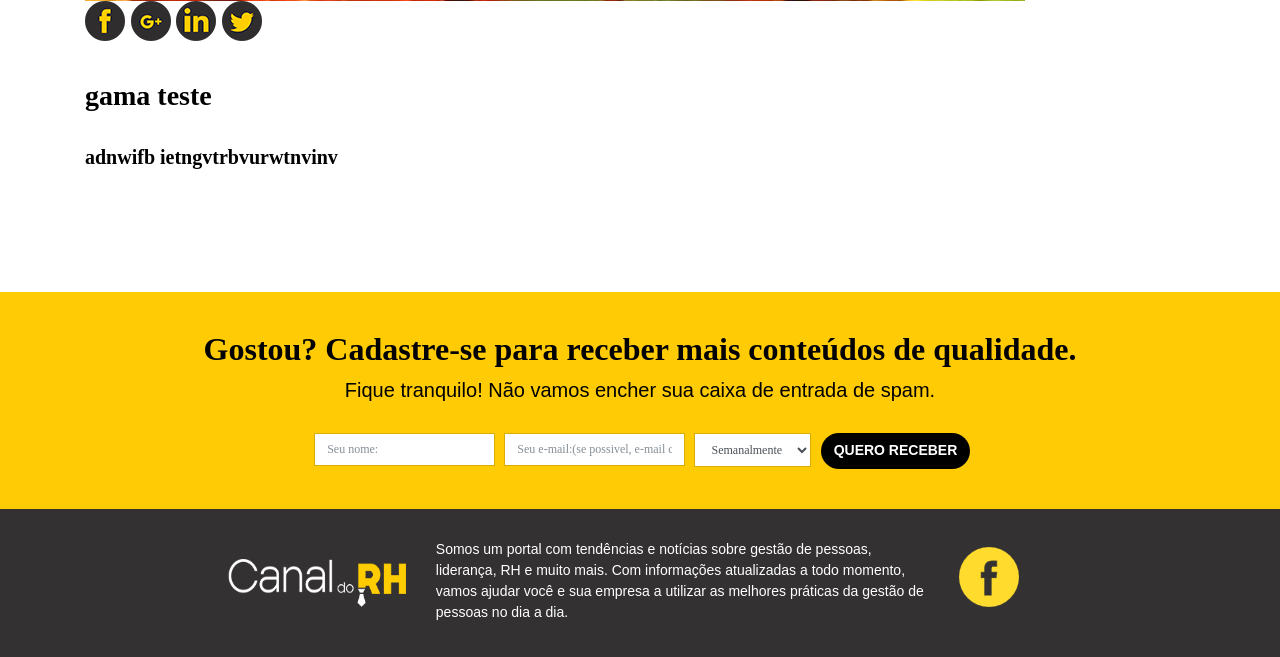
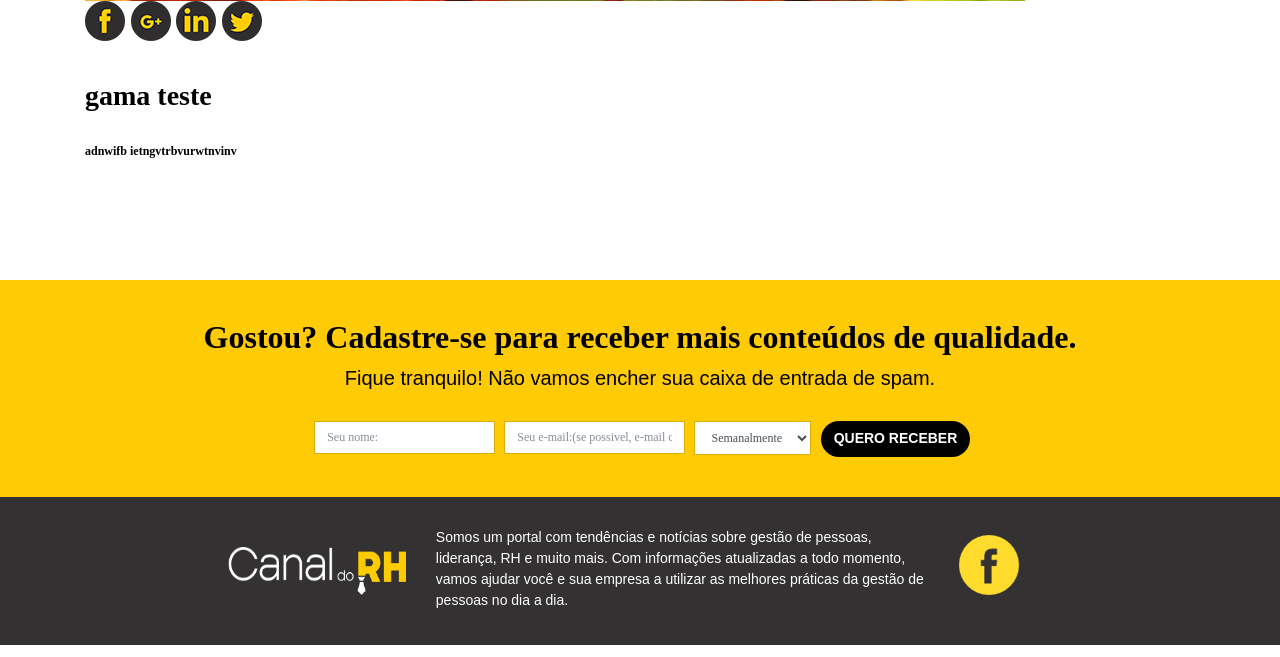
Before and after one commit to philippe28/Django-Blog, a Django app: a page that uses blog/templates/blog/post_detalhe.html in a window 1280 px wide. Shown: the part 1174-1831 px from the top of the page. Run offline with Django 3.2, Linux system fonts and the light colour scheme; data comes from the database, SQL or seed files in the repository; some libraries are stand-ins or nearby versions; some web fonts are replaced.

Commit message:
Ajuste pagina interna7
Ajuste pagina interna7

```diff
--- a/blog/static/css/landing.css
+++ b/blog/static/css/landing.css
@@ -1,4 +1,10 @@
+body{
 
+ background-image: url("https://drive.google.com/open?id=0B2UzCE63W2uCZkhJeXZFdDN2cjA");
+ background-repeat: no-repeat;
+  background-position: top;
+  background-attachment: fixed;
+}
 h2 {
     text-align: center;
     margin-bottom: 50px;
--- a/blog/static/css/style.css
+++ b/blog/static/css/style.css
@@ -13,9 +13,15 @@ p a {
     text-decoration: underline;
 }
 
-h1, h2, h3, h4, h5, h6 {
+h1, h2, h3, h4, h5 {
   font-weight: 800;
   font-family: 'Raleway';
+}
+h6{
+	font-size: 12px;
+	font-weight: 800;
+	font-family: 'Raleway';
+	text-align: left;
 }
 
 #imgLogo, #imgPost{
--- a/blog/templates/blog/landing.html
+++ b/blog/templates/blog/landing.html
@@ -1,8 +1,8 @@
 {% load static %}
 <!DOCTYPE html>
-<html lang="en">
+<html>
 <body>
-	<div class="tamanho" background="https://drive.google.com/open?id=0B2UzCE63W2uCZkhJeXZFdDN2cjA">
+	<div class="tamanho">
 		<link rel="stylesheet" href="{% static 'css/landing.css' %}">
 		<script src="{% static 'js/bootstrap.min.js' %}"></script>
 		<form class="" method="post" action="/">{% csrf_token %}
@@ -10,7 +10,7 @@
 
 
 			<div class="col-lg-offset-2 col-lg-2" id="panel" >
-			<h2>Baixe nosso ebook sobre   </h2>
+				<h2>Baixe nosso ebook</h2>
 
 
 
--- a/blog/templates/blog/post_detalhe.html
+++ b/blog/templates/blog/post_detalhe.html
@@ -14,7 +14,7 @@
 			<div class="post-title"><h3>{{post.titulo}}</h3></div>
 
 			<div class="post-desc">
-				<h5>{{ post.texto|safe }}</h5>
+				<h6>{{ post.texto|safe }}</h6>
 
 			</div>
 
```
Lines whose indentation alone changed are shown as unchanged.
